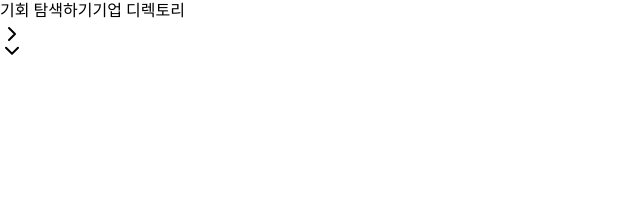
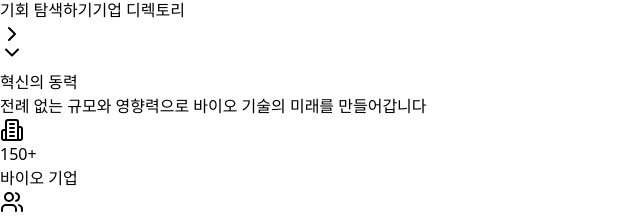
Before and after one commit to viakisun/jbsquare_aus, a React (Vite) app: page / in a window 1280 px wide. Shown: the part 722-940 px from the top of the page, without its empty margins (0-640 px from the left). Before the commit the page ends 800 px from the top, so only its background shows below. Built offline with nearby package versions, Linux system fonts and the light colour scheme.

Commit message:
debug: Add StatsSection back to find render error
This commit re-introduces the StatsSection component. This is the next step in debugging the 'blank page' issue by incrementally adding components back to find the one causing the error.

```diff
--- a/src/App.tsx
+++ b/src/App.tsx
@@ -1,7 +1,7 @@
 import React from 'react';
 import Navigation from './components/Navigation';
 import HeroSection from './components/HeroSection';
-// import StatsSection from './components/StatsSection';
+import StatsSection from './components/StatsSection';
 // import AnnouncementsSection from './components/AnnouncementsSection';
 // import EventsSection from './components/EventsSection';
 // import CompaniesSection from './components/CompaniesSection';
@@ -15,8 +15,8 @@ const App = () => {
     <div className="min-h-screen bg-white">
       <Navigation />
       <HeroSection id="jbsquare" />
-      {/* <StatsSection />
-      <AnnouncementsSection id="announcements" />
+      <StatsSection />
+      {/* <AnnouncementsSection id="announcements" />
       <EventsSection id="news" />
       <CompaniesSection id="companies" />
       <SupportOrgsSection id="supportorgs" />
```
